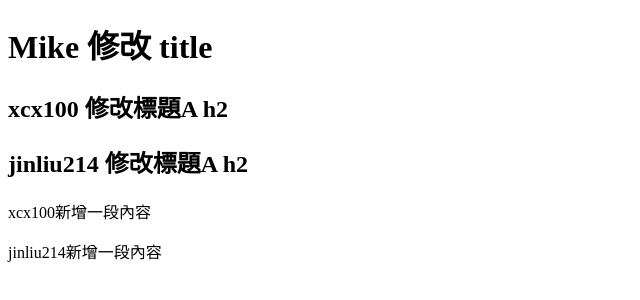
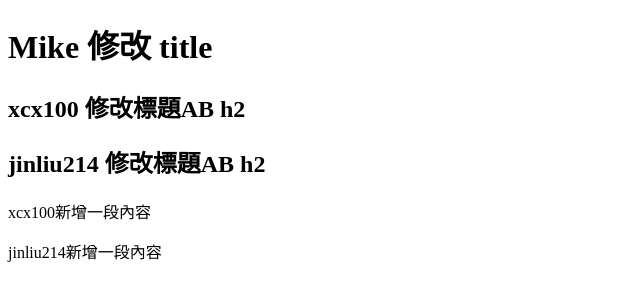
Before and after one commit to s851218/JS-Git-group-task-1, a plain HTML site: page index.html in a window 1280 px wide. Shown: the full height of the page, 0-640 px from the left. Drawn offline with Linux system fonts and the light colour scheme.

Commit message:
修改標題 AB

```diff
--- a/index.html
+++ b/index.html
@@ -7,8 +7,8 @@
   </head>
   <body>
     <h1>Mike 修改 title</h1>
-    <h2>xcx100 修改標題A h2</h2>
-    <h2>jinliu214 修改標題A h2</h2>
+    <h2>xcx100 修改標題AB h2</h2>
+    <h2>jinliu214 修改標題AB h2</h2>
     <p>xcx100新增一段內容</p>
     <p>jinliu214新增一段內容</p>
   </body>
```
